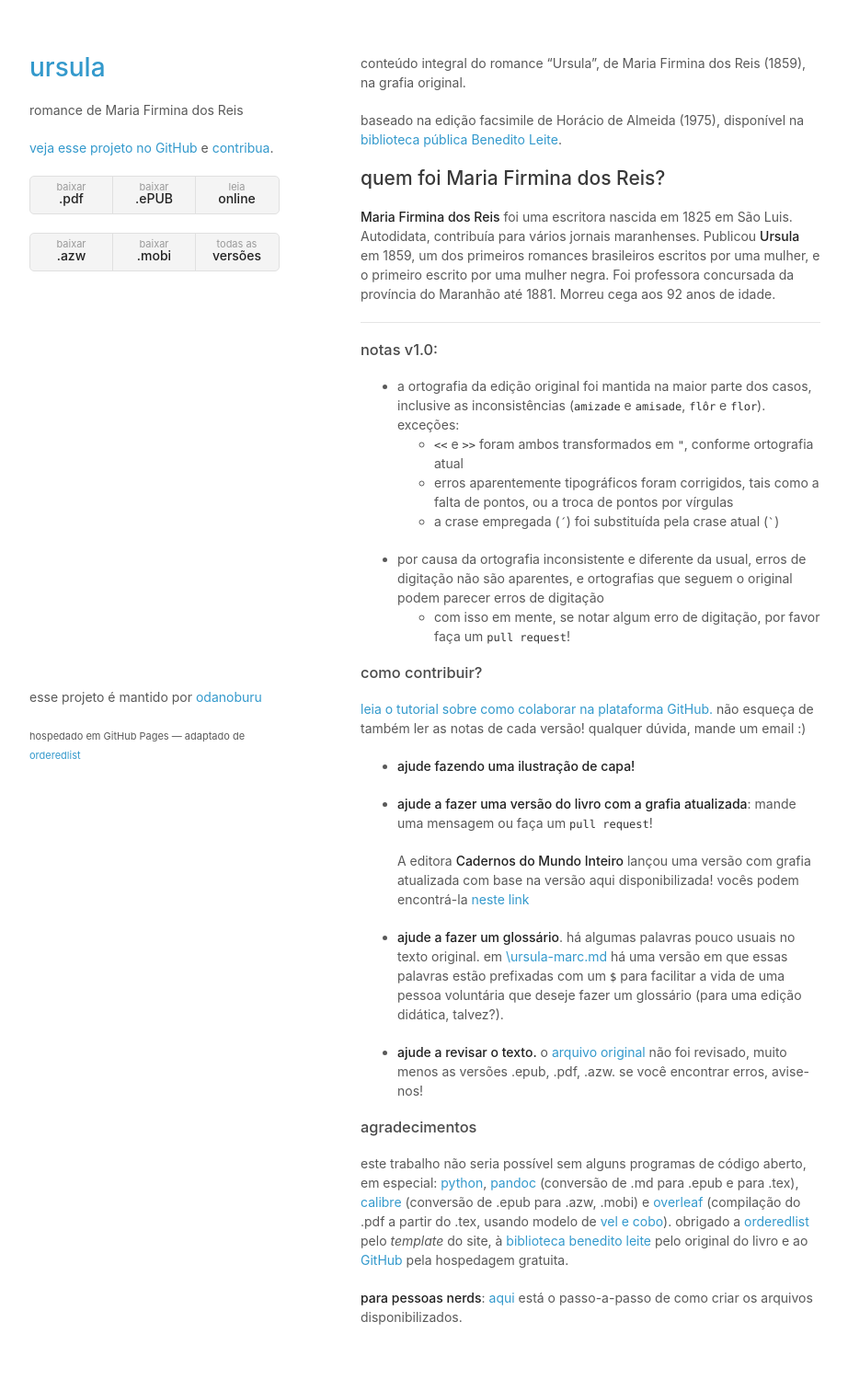
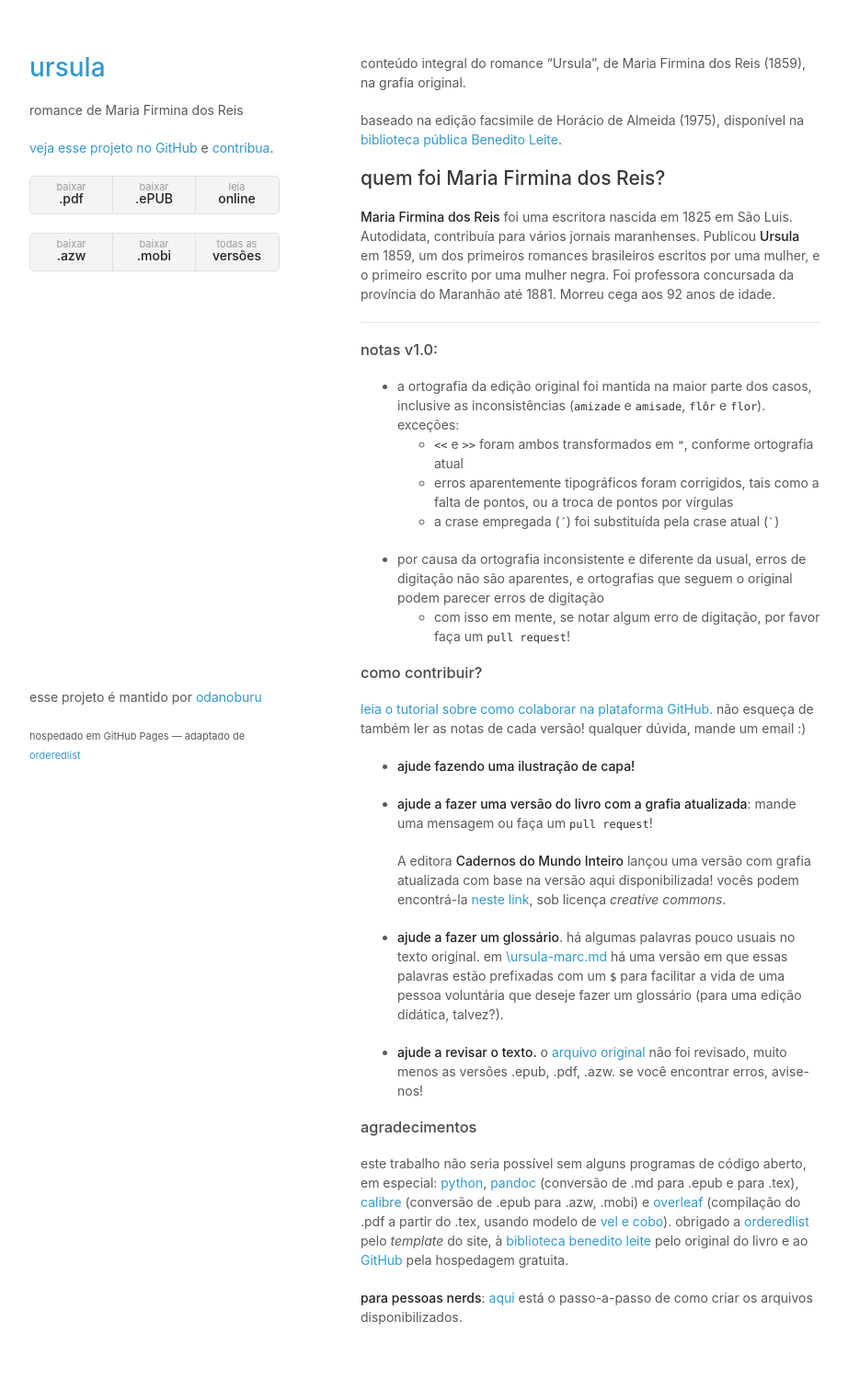
Before and after one commit to odanoburu/ursula, a Jekyll site: the page built from index.md, in a window 1280 px wide. Shown: the whole page at 92% size, without its empty margins (178-1100 px from the left). Built offline with Jekyll 4.4.1, drawn with Linux system fonts in a browser that asks for light colours.

Commit message:
add cadernos do mundo inteiro reference

```diff
--- a/index.md
+++ b/index.md
@@ -30,7 +30,7 @@
 
 * __ajude a fazer uma versão do livro com a grafia atualizada__: mande uma mensagem ou faça um `pull request`!
 
-    A editora **Cadernos do Mundo Inteiro** lançou uma versão com grafia atualizada com base na versão aqui disponibilizada! vocês podem encontrá-la [neste link](http://cadernosdomundointeiro.com.br/livro-ursula.php)
+    A editora **Cadernos do Mundo Inteiro** lançou uma versão com grafia atualizada com base na versão aqui disponibilizada! vocês podem encontrá-la [neste link](http://cadernosdomundointeiro.com.br/livro-ursula.php), sob licença *creative commons*.
 
 * __ajude a fazer um glossário__. há algumas palavras pouco usuais no texto original. em [\ursula-marc.md](https://github.com/odanoburu/ursula/blob/master/ursula-marc.md) há uma versão em que essas palavras estão prefixadas com um `$` para facilitar a vida de uma pessoa voluntária que deseje fazer um glossário (para uma edição didática, talvez?).
 
```
